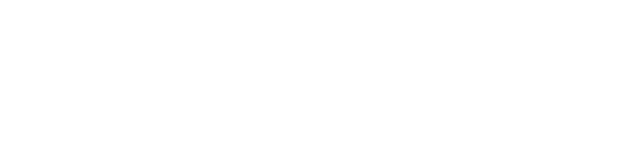
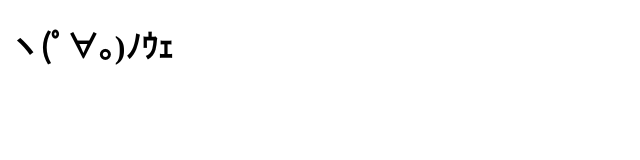
Before and after one commit to monnku/break_iframe, a plain HTML site: page index.html in a window 1280 px wide. Shown: the whole page, without its empty margins (0-640 px from the left). Drawn offline with Linux system fonts and the light colour scheme.

Commit message:
Update index.html

```diff
--- a/index.html
+++ b/index.html
@@ -4,6 +4,7 @@
   <title>breaking_iframe</title>
 </head>
 <body>
+  <h1>ヽ(ﾟ∀｡)ﾉｳｪ</h1>
   <script>
     alert('ヽ(ﾟ∀｡)ﾉｳｪ');
   </script>
```
